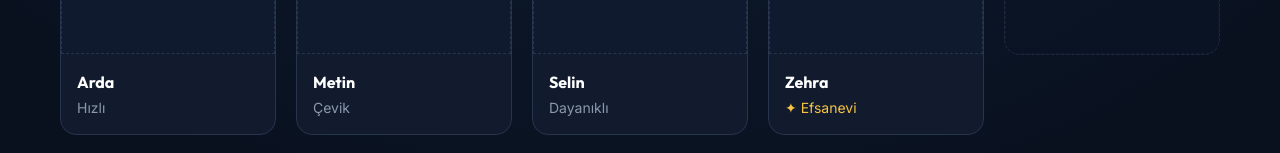
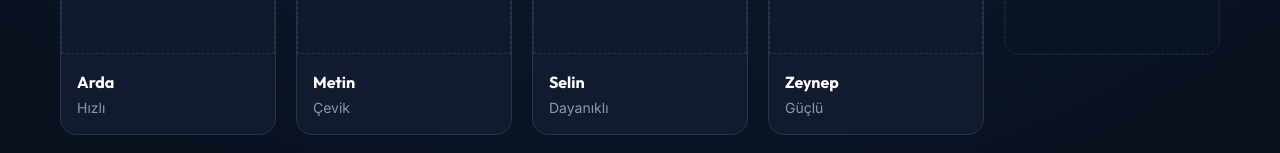
Before and after one commit to resulekremgumus/reggames-web, a Next.js app: page / in a window 1280 px wide. Shown: the part 3461-3614 px from the top of the page. Built offline with nearby package versions, Linux system fonts and the light colour scheme.

Commit message:
Zehra ismini Zeynep yap, Efsanevi etiketini kaldir

```diff
--- a/src/components/sections/Characters.tsx
+++ b/src/components/sections/Characters.tsx
@@ -5,7 +5,7 @@ const characters = [
   { name: "Arda", tag: "Hızlı" },
   { name: "Metin", tag: "Çevik" },
   { name: "Selin", tag: "Dayanıklı" },
-  { name: "Zehra", tag: "✦ Efsanevi", legendary: true },
+  { name: "Zeynep", tag: "Güçlü" },
   { comingSoon: true },
   { comingSoon: true },
   { comingSoon: true },
@@ -49,7 +49,7 @@ export default function Characters() {
                   <ImagePlaceholder label={`${c.name} render (3:4)`} aspect="3/4" radius={0} className="w-full" />
                   <div className="p-4">
                     <div className="font-heading font-bold text-base">{c.name}</div>
-                    <div className="text-sm mt-1" style={{ color: c.legendary ? "#F6C344" : "var(--color-text-muted)" }}>
+                    <div className="text-sm mt-1" style={{ color: "var(--color-text-muted)" }}>
                       {c.tag}
                     </div>
                   </div>
```
